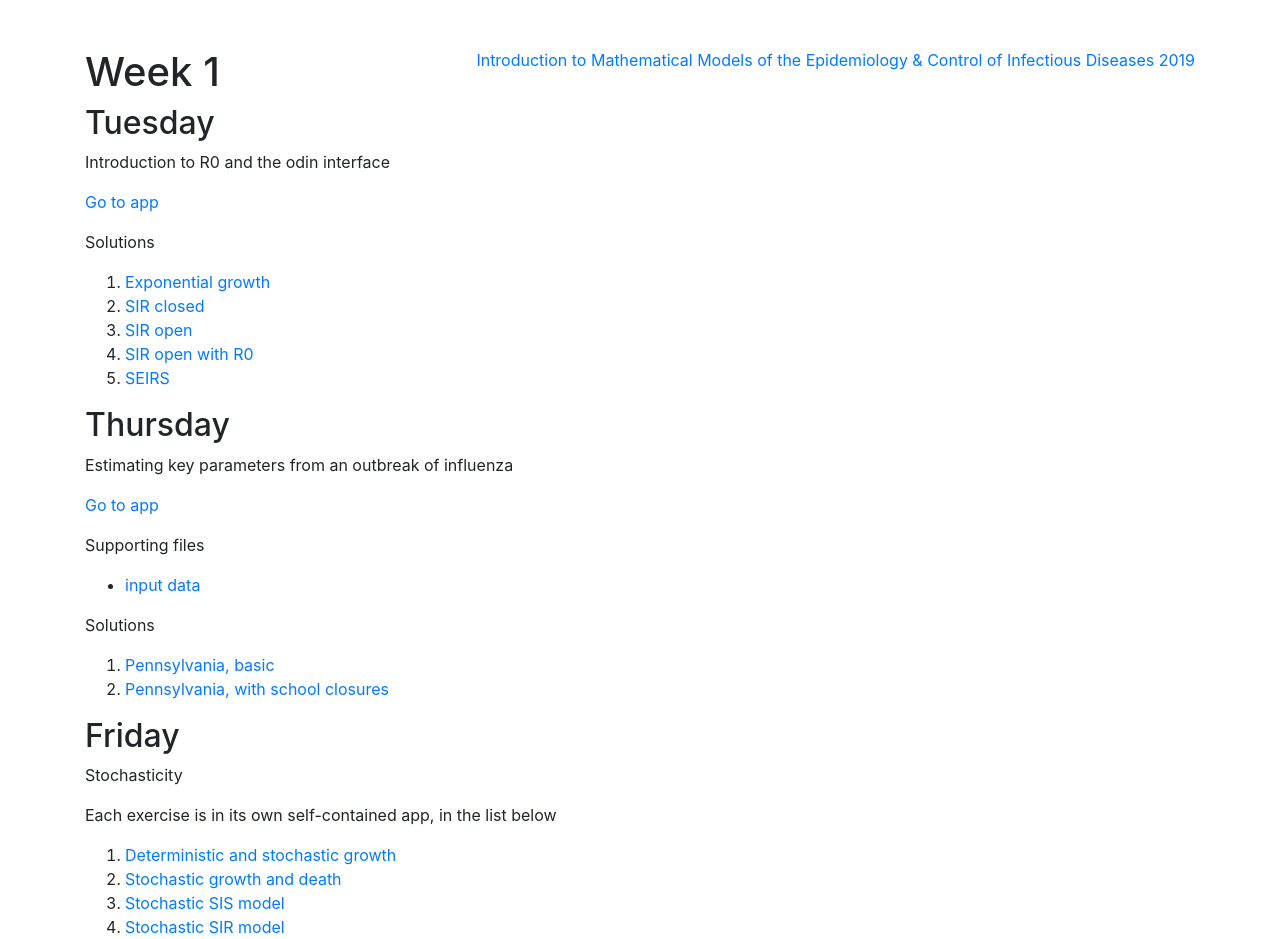
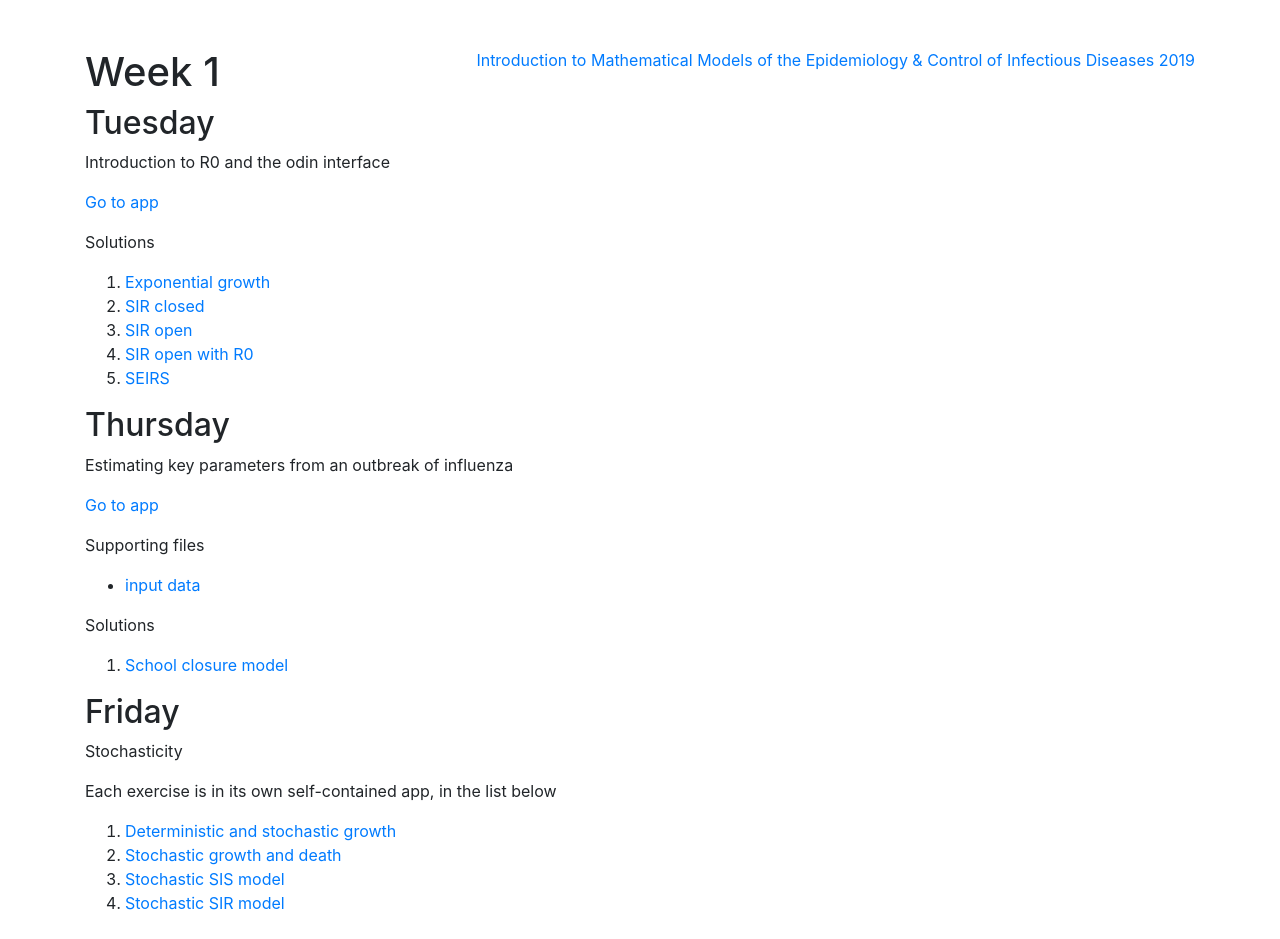
Before and after one commit to mrc-ide/infectiousdiseasemodels-2019, a plain HTML site: page week1.html in a window 1280 px wide. After the commit the page ends 915 px from the top, so only its background shows below. Drawn offline with Linux system fonts and the light colour scheme.

Commit message:
Updated flu app and the data that goes into it

```diff
--- a/week1.html
+++ b/week1.html
@@ -51,9 +51,7 @@
       <p>Solutions</p>
       <ol>
         <li><a href="files/flu/solution1.R">
-            Pennsylvania, basic</a></li>
-        <li><a href="files/flu/solution2.R">
-            Pennsylvania, with school closures</a></li>
+            School closure model </a></li>
       </ol>
 
       <h2>Friday</h2>
```
Also changed, not shown: 2 other files.
